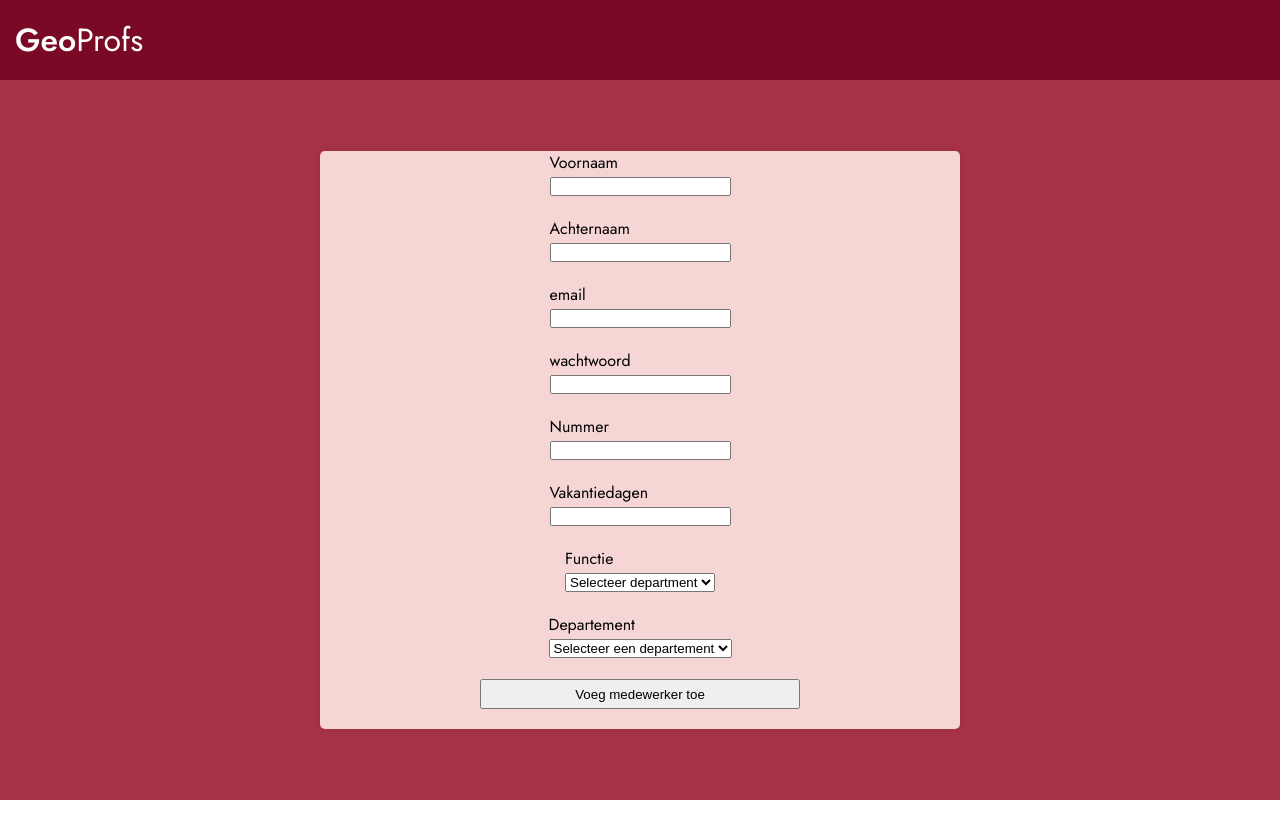
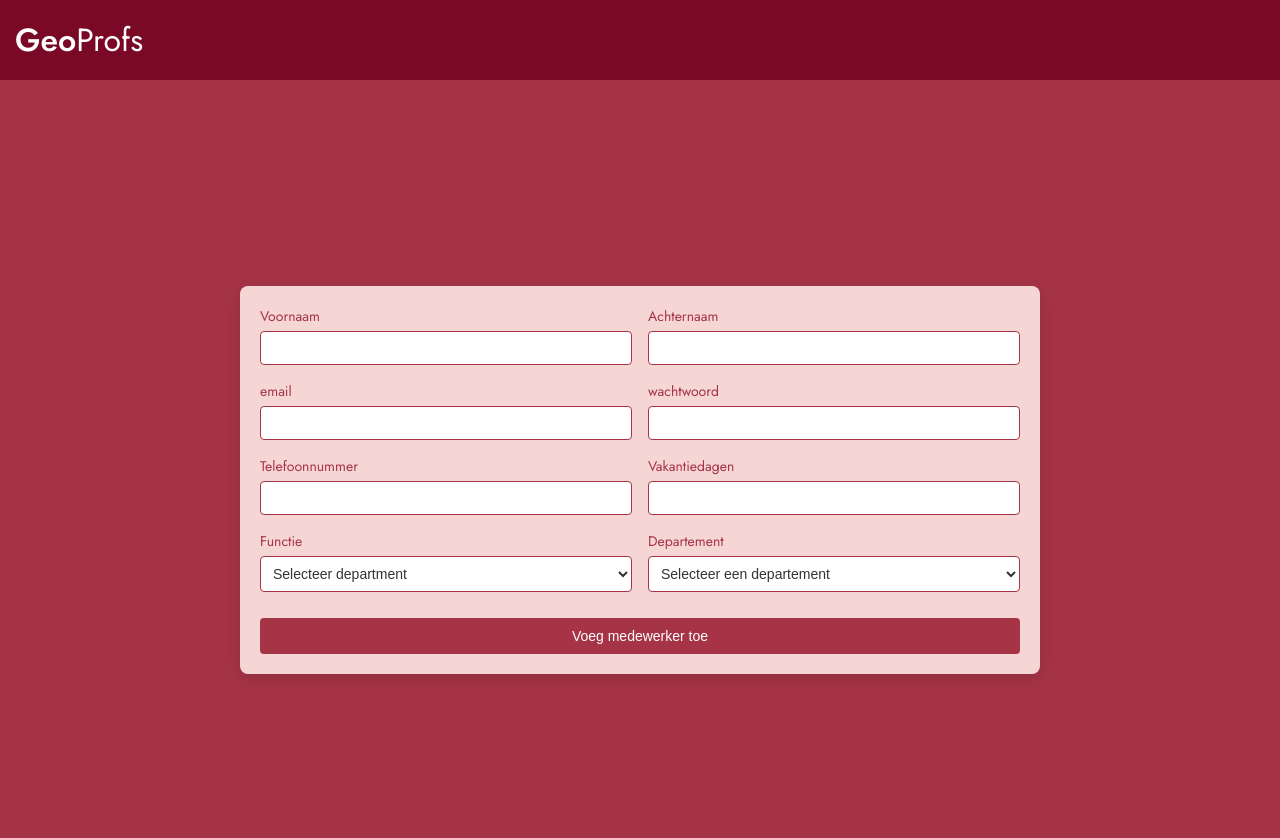
Before and after one commit to BoraEfe/GeoProfs, a React (Vite) app: page /AddUser in a window 1280 px wide. Shown: the top 838 px of the page. Before the commit the page ends 800 px from the top, so only its background shows below. Built offline with nearby package versions, Linux system fonts and the light colour scheme.

Commit message:
adduser extra features

```diff
--- a/src/Pages/AddUser/AddUser.css
+++ b/src/Pages/AddUser/AddUser.css
@@ -1,40 +1,106 @@
-*{
-    padding:0;
-    margin:0;
+* {
+    padding: 0;
+    margin: 0;
+    box-sizing: border-box;
 }
-.adduser-container{
-    width:100%;
-    min-height: calc(100vh - 80px);
-    background-color: tomato;
+
+.adduser-container {
+    width: 100%;
+    min-height: 100vh;
+    background-color: #A63446;
     display: flex;
-    flex-direction: row;
-    font-family: "jost", sans-serif;
-    background-color:#A63446;
     justify-content: center;
     align-items: center;
+    font-family: "jost", sans-serif;
+    padding: 20px;
+}
 
-    .adduser-form-container{
-        width:50%;
-        min-height:auto;
-        background-color: #F6D5D5;
-        border-radius: 5px;
-        box-shadow: 0 0 10px rgba(0, 0, 0, 0.1);
-        margin-top:50px;
-        margin-bottom:50px;
+.adduser-form-container {
+    width: 90%;
+    max-width: 800px;
+    background-color: #F6D5D5;
+    border-radius: 8px;
+    box-shadow: 0 4px 20px rgba(0, 0, 0, 0.15);
+    padding: 20px;
+    margin: 0 auto;
+}
 
-        form{
-            width:100%;
-            height:100%;
-            display:flex;
-            flex-direction: column;
+form {
+    display: grid;
+    grid-template-columns: 1fr 1fr;
+    gap: 16px;
+}
 
-            button{
-                width:50%;
-                height:30px;
-                margin-bottom:20px;
-            }
+form label {
+    display: flex;
+    flex-direction: column;
+    font-size: 14px;
+    color: #A63446;
+    font-weight: bold;
+}
 
+form label p {
+    margin-bottom: 5px;
+}
 
-        }
-    }
+input[type='text'],
+input[type='email'],
+input[type='password'],
+input[type='tel'],
+input[type='number'],
+select {
+    width: 100%;
+    padding: 8px;
+    border: 1px solid #A63446;
+    border-radius: 4px;
+    font-size: 14px;
+    color: #333;
+    background-color: #FFF;
+    outline: none;
+    transition: border-color 0.3s;
 }
+
+input[type='text']:focus,
+input[type='email']:focus,
+input[type='password']:focus,
+input[type='tel']:focus,
+input[type='number']:focus,
+select:focus {
+    border-color: #A63446;
+    box-shadow: 0 0 5px rgba(166, 52, 70, 0.2);
+}
+
+input[type='number']::-webkit-outer-spin-button,
+input[type='number']::-webkit-inner-spin-button {
+    -webkit-appearance: none;
+    margin: 0;
+}
+
+button {
+    grid-column: span 2; /* Button takes up full width */
+    padding: 10px;
+    font-size: 14px;
+    color: #FFF;
+    background-color: #A63446;
+    border: none;
+    border-radius: 4px;
+    cursor: pointer;
+    transition: background-color 0.3s;
+    margin-top: 10px;
+}
+
+button:hover {
+    background-color: #8E2735;
+}
+
+.confirmation-message {
+    font-size: 14px;
+    color: green;
+    text-align: center;
+    background-color: #e8f8e8;
+    padding: 8px;
+    margin: 5px;
+    border: 1px solid green;
+    border-radius: 4px;
+    text-decoration: none;
+}
--- a/src/Pages/AddUser/AddUser.jsx
+++ b/src/Pages/AddUser/AddUser.jsx
@@ -17,6 +17,7 @@ const AddUser = () => {
     const [employeeFunction, setEmployeeFunction] = useState('');
     const [department, setDepartment] = useState('');
     const [vakantiedagen, setVakantiedagen] = useState('');
+    const [confirmationMessage, setConfirmationMessage] = useState('');
 
     const createUser = async (e) => {
 
@@ -54,6 +55,21 @@ const AddUser = () => {
                 await updateDoc(doc(db, 'users', uuid), {
                     uuid: uuid
                 });
+
+                setConfirmationMessage("Gebruiker succesvol toegevoegd!");
+                setTimeout(() => {
+                    setConfirmationMessage('');
+                }, 5000);
+                setFirstName('');
+                setLastName('');
+                setEmail('');
+                setPassword('');
+                setPhoneNumber('');
+                setRole('');
+                setEmployeeFunction('');
+                setDepartment('');
+                setVakantiedagen('');
+
                 console.log('User aangemaakt met ID: ', uuid);
             }
             catch(error){
@@ -68,6 +84,7 @@ const AddUser = () => {
     return(
         <div className='adduser-container'>
             <div className='adduser-form-container'>
+            {confirmationMessage && <p className='confirmation-message'>{confirmationMessage}</p>}
                 <form onSubmit={createUser}>
                     <label>
                         <p>
@@ -94,7 +111,7 @@ const AddUser = () => {
                             email
                         </p>
                         <input
-                        type='text'
+                        type='email'
                         value={email}
                         onChange={(e) => setEmail(e.target.value)}
                         />
@@ -111,12 +128,15 @@ const AddUser = () => {
                     </label>
                     <label>
                         <p>
-                            Nummer
+                            Telefoonnummer
                         </p>
                         <input
-                        type='number'
+                        type='tel'
                         value={phoneNumber}
                         onChange={(e) => setPhoneNumber(e.target.value)}
+                        pattern="(\+31|0|06|0031)?[1-9][0-9]{8}"
+                        required
+                        title="Voer een geldig telefoonnummer in. Bijv: +31612345678 of 0612345678"
                         />
                     </label>
                     <label>
--- a/src/context/User.jsx
+++ b/src/context/User.jsx
@@ -11,6 +11,7 @@ export const useUser = () =>useContext(UserContext)
             lastname: '',
             email: '',
             vakantiedagen: '',
+            department: '',
             role:'',
             isLoggedIn:'false',
             uuid:'',
```
